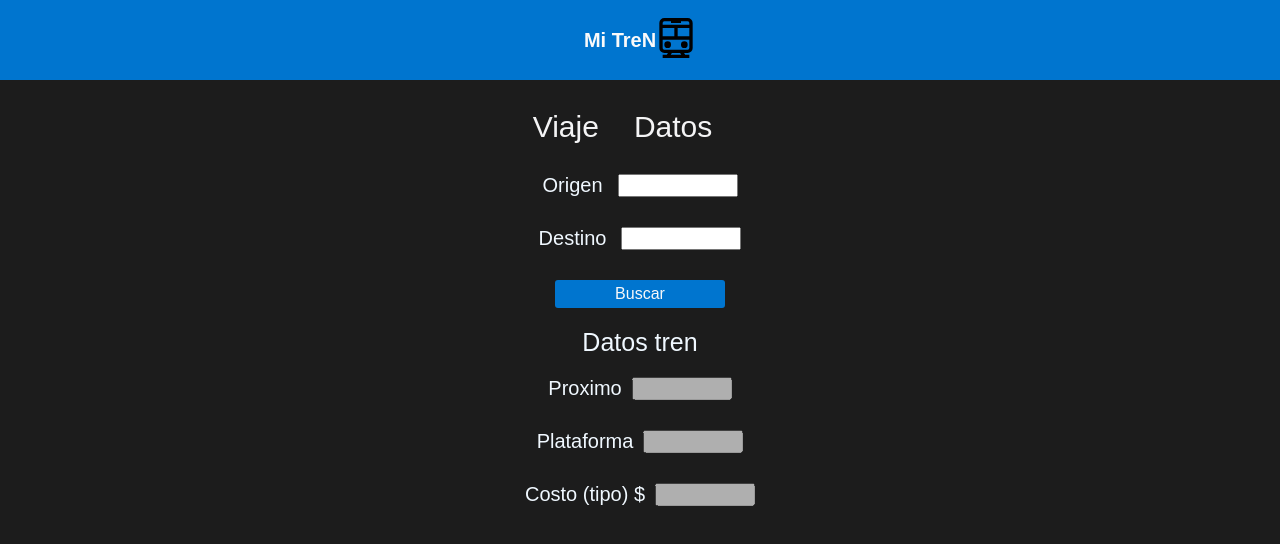
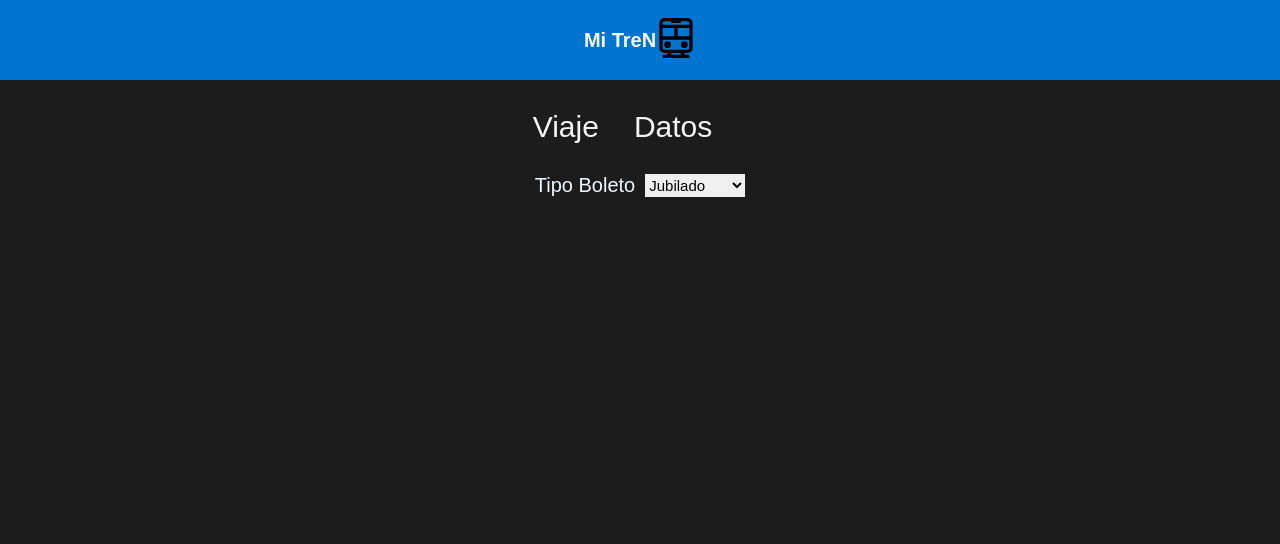
Before and after one commit to diegoolivera/mi-treN, a React (Create React App) app: page / in a window 1280 px wide. Shown: the top 544 px of the page. Built offline with nearby package versions, Linux system fonts and the light colour scheme; a web font is replaced by a local one.

Commit message:
[ADD]estilos componente datoBoleto  y instalacion react router

```diff
--- a/package.json
+++ b/package.json
@@ -9,6 +9,7 @@
     "react": "^18.1.0",
     "react-dom": "^18.1.0",
     "react-icons": "^4.3.1",
+    "react-router-dom": "^6.3.0",
     "react-scripts": "5.0.1",
     "web-vitals": "^2.1.4"
   },
--- a/src/componentes/boleto/DatoBoleto.jsx
+++ b/src/componentes/boleto/DatoBoleto.jsx
@@ -0,0 +1,22 @@
+import React from 'react'
+//css
+import "./datoBoleto.css"
+
+const DatoBoleto = () => {
+  return (
+    <article className='contentTipoBoleto'>
+        <div className='categories'>
+            <p>Tipo Boleto</p>
+            <select  >
+                <option>Jubilado</option>
+                <option>Estudiante</option>
+                <option>Discapacitado</option>
+                <option>Obrero</option>
+                <option>Ninguno</option>
+            </select>
+        </div>
+    </article>
+  )
+}
+
+export default DatoBoleto
--- /dev/null
+++ b/src/componentes/boleto/datoBoleto.css
@@ -0,0 +1,22 @@
+.contentTipoBoleto{
+    display: flex;
+    justify-content: center;
+    align-items: center;
+}
+
+.categories{
+    display: flex;
+}
+.categories p{
+    font-family: 'Author', sans-serif;
+    font-size: 20px;
+    color: aliceblue;
+}
+
+.categories select{
+    width: 100px;
+    height: 23px;
+    margin-left: 10px;
+    font-size: 15px;
+    border: 0;
+}
--- a/src/componentes/home/Home.jsx
+++ b/src/componentes/home/Home.jsx
@@ -4,6 +4,7 @@ import React from 'react'
 import "./home.css"
 //components
 import Viaje from '../viaje/Viaje'
+import DatoBoleto from '../boleto/DatoBoleto'
 
 const Home = () => {
   return (
@@ -12,7 +13,8 @@ const Home = () => {
             <p>Viaje</p>
             <p>Datos</p>
         </div>
-        <Viaje/>
+        {/* <Viaje/> */}
+        <DatoBoleto/>
     </main>
   )
 }
--- a/src/index.js
+++ b/src/index.js
@@ -3,11 +3,15 @@ import ReactDOM from 'react-dom/client';
 import './index.css';
 import App from './App';
 import reportWebVitals from './reportWebVitals';
+//router
+import { BrowserRouter } from "react-router-dom";
 
 const root = ReactDOM.createRoot(document.getElementById('root'));
 root.render(
   <React.StrictMode>
-    <App />
+    <BrowserRouter>
+      <App />
+    </BrowserRouter>
   </React.StrictMode>
 );
 
```
Also changed, not shown: 1 other file (tests, documents, lock files or other folders).
